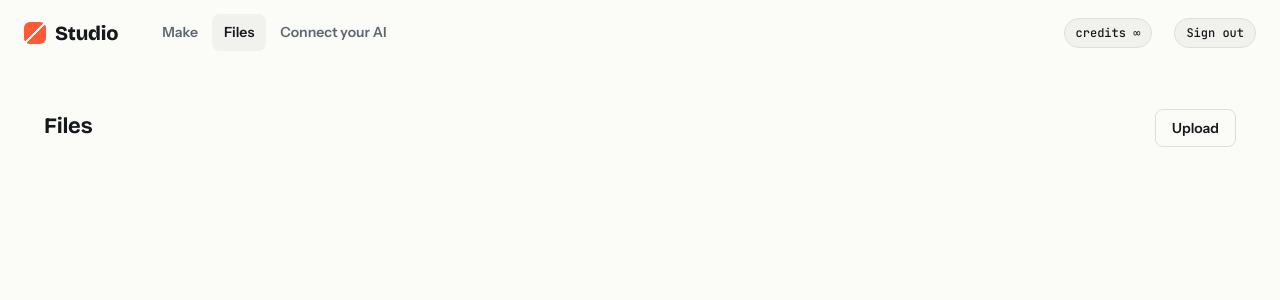
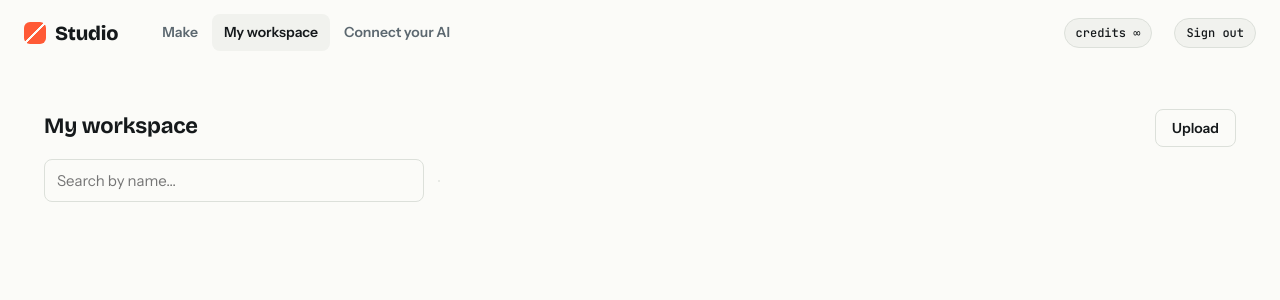
Before and after one commit to Tamas54/ai-conversioneditor, a FastAPI app: page /app/files in a window 1280 px wide. Shown: the top 300 px of the page. Run offline with FastAPI, Linux system fonts and the light colour scheme; data that the repository does not hold is empty; parts of the project's set-up code (start-up, migrations or seed data) failed here and were passed over; some libraries are stand-ins or nearby versions.

Commit message:
My workspace: search by name and filter by type; MCP files list finds files by name
- Files tab renamed My workspace, with a search box (accents and _/- ignored) and type filters with card counts
- MCP files(action=list): query (best matches first, stopwords dropped), kind, offset, total/more, readable dates, made_from, a hint when nothing matches
- Page renders and their intermediate PDFs are hidden (ephemeral) instead of filling the workspace
- Background-job results carry job_id, as the tool descriptions say
- Every MCP tool call is logged with name, short args and time

Co-Authored-By: Claude Opus 5.5 <noreply@anthropic.com>

```diff
--- a/app/seo.py
+++ b/app/seo.py
@@ -55,7 +55,7 @@ PAGES: dict[str, dict[str, Any]] = {
         "title": "Poster, flyer & certificate maker",
         "desc": "Posters, flyers, report covers and certificates — type the words, get a print-ready PDF with real typography, then fine-tune it in the design editor.",
         "h1": "Design posters, flyers and certificates",
-        "intro": "Choose a format and fill in the words; layout and typography are done for you. It opens in an Illustrator-like design editor with every text still editable, and the print-ready PDF and PNG are in your files.",
+        "intro": "Choose a format and fill in the words; layout and typography are done for you. It opens in an Illustrator-like design editor with every text still editable, and the print-ready PDF and PNG are in your workspace.",
         "points": ["Print-ready PDF", "Posters, flyers, report covers, certificates", "Your picture, a stock photo or an AI image", "Editable design file"],
         "faq": [("Is it print-ready?", "Yes — a vector PDF at the right paper size (A3, A4, A5, Letter).")],
     },
--- a/app/static/product.css
+++ b/app/static/product.css
@@ -32,7 +32,7 @@ a { color: inherit; }
 .btn.wide { width: 100%; justify-content: center; }
 .btn:disabled { opacity: .5; cursor: progress; }
 label { display: grid; gap: 6px; font-weight: 600; font-size: 13px; margin-bottom: 14px; }
-input[type=text], input[type=email], input[type=password], input[type=number], textarea, select {
+input[type=text], input[type=search], input[type=email], input[type=password], input[type=number], textarea, select {
   font: 15px/1.4 var(--f-body); color: var(--ink); background: var(--paper); border: 1px solid var(--rule);
   border-radius: 8px; padding: 10px 12px; width: 100%; }
 textarea { min-height: 110px; resize: vertical; }
@@ -505,3 +505,10 @@ input[type=file].needs { outline: 2px solid var(--err); outline-offset: 3px; bor
 .connect details.advanced summary { cursor: pointer; font-weight: 600; font-size: 14px; color: var(--graphite); }
 .connect details.advanced[open] summary { margin-bottom: 14px; }
 @media (max-width: 560px) { .addr-row { flex-direction: column; } .addr-row .btn { justify-content: center; } .consent-actions .btn { flex: 1; } }
+
+/* My workspace: keresés + típus-szűrő (telefonon a gombsor a saját sávjában görget, az oldal nem) */
+.ws-bar { display: flex; flex-wrap: wrap; align-items: center; gap: 10px 14px; margin: 4px 0 18px; }
+.ws-bar input[type=search] { flex: 1 1 220px; max-width: 380px; margin: 0; }
+.ws-kinds { max-width: 100%; overflow-x: auto; scrollbar-width: none; }
+.ws-kinds button .muted { font-weight: 500; opacity: .7; margin-left: 2px; }
+.ws-kinds button[aria-pressed="true"] .muted { color: inherit; }
--- a/app/templates/app.html
+++ b/app/templates/app.html
@@ -30,7 +30,7 @@
   <a class="brand" href="/app">{{PRODUCT}}</a>
   <nav aria-label="Main">
     <a href="/app" data-nav="home">Make</a>
-    <a href="/app/files" data-nav="files">Files</a>
+    <a href="/app/files" data-nav="files">My workspace</a>
     <a href="/app/connect" data-nav="connect">Connect your AI</a>
   </nav>
   <span class="spacer"></span>
@@ -98,8 +98,12 @@
 
 <template id="t-files">
   <section class="sheet">
-    <div class="row-head"><h2>Files</h2>
+    <div class="row-head"><h2>My workspace</h2>
       <label class="btn" style="margin:0">Upload<input type="file" id="upload" hidden></label></div>
+    <div class="ws-bar" role="search">
+      <input type="search" id="ws-q" placeholder="Search by name…" aria-label="Search your files by name" autocomplete="off">
+      <div class="seg-mini ws-kinds" id="ws-kinds" aria-label="Show"></div>
+    </div>
     <div class="files" id="all-files"></div>
   </section>
 </template>
@@ -334,6 +338,12 @@ function groupFiles(list) {
   }
   return out;
 }
+// My workspace: típuscsoportok (a szűrő-gombok sorrendje = WS_LABELS) és a név-normalizálás (ékezet, _ - . mind szóköz)
+const WS_KINDS = { doc: ["docx", "doc", "odt", "rtf", "md", "txt", "html", "htm", "epub"], deck: ["pptx", "ppt", "odp", "key", "deckcraft"],
+  pdf: ["pdf"], image: ["png", "jpg", "jpeg", "webp", "gif", "bmp", "psd", "psb", "tif", "tiff", "heic", "avif"],
+  design: ["vectorcraft", "designcraft", "svg", "ai", "eps", "idml"], sheet: ["xlsx", "xls", "csv", "tsv", "ods"] };
+const WS_LABELS = { doc: "Documents", deck: "Presentations", pdf: "PDFs", image: "Images", design: "Designs", sheet: "Spreadsheets", other: "Other" };
+const normName = t => (t || "").normalize("NFD").replace(/[\u0300-\u036f]/g, "").toLowerCase().replace(/[^0-9a-z]+/g, " ").trim();
 function renderFiles(el, list) {
   list = groupFiles(list);
   el.innerHTML = list.length ? list.map(fileCard).join("") : `<div class="empty">Nothing here yet — make something above, or upload a file.</div>`;
@@ -411,7 +421,31 @@ const views = {
       const f = e.target.files[0]; if (!f) return;
       await uploadFile(f); toast(`Uploaded ${f.name}`); await views.files();
     });
-    await loadFiles(); renderFiles($("#all-files"), files);
+    await loadFiles();
+    // keresés (ékezet és _/- nélkül, minden szó számít) + típus-szűrő; a választás a fülön marad (sessionStorage)
+    const kindOf = f => Object.keys(WS_KINDS).find(k => WS_KINDS[k].includes(f.ext)) || "other";
+    const counts = {};                                    // a gombon annyi, ahány KÁRTYA lesz (egy készítés testvérei egy kártya)
+    for (const k of [...Object.keys(WS_LABELS)]) counts[k] = groupFiles(files.filter(f => kindOf(f) === k)).length;
+    let st = { q: "", kind: "all" };
+    try { st = { ...st, ...JSON.parse(sessionStorage.getItem("ws") || "{}") }; } catch {}
+    if (st.kind !== "all" && !counts[st.kind]) st.kind = "all";
+    const kinds = [["all", "All", groupFiles(files).length], ...Object.keys(WS_LABELS).filter(k => counts[k]).map(k => [k, WS_LABELS[k], counts[k]])];
+    $("#ws-kinds").innerHTML = kinds.map(([k, t, n]) => `<button type="button" data-k="${k}" aria-pressed="${k === st.kind}">${t} <span class="muted">${n}</span></button>`).join("");
+    const q = $("#ws-q"); q.value = st.q;
+    const draw = () => {
+      const words = normName(st.q).split(" ").filter(Boolean);
+      const list = files.filter(f => (st.kind === "all" || kindOf(f) === st.kind)
+        && words.every(w => normName(`${f.label || ""} ${f.original_filename || ""} ${f.source_label || ""}`).includes(w)));
+      renderFiles($("#all-files"), list);
+      if (!list.length && files.length) $("#all-files").innerHTML = `<div class="empty">Nothing matches${st.q ? ` “${esc(st.q)}”` : ""}. Names are kept as you uploaded them — try another word, or <a href="#" id="ws-clear">show everything</a>.</div>`;
+      $("#ws-clear")?.addEventListener("click", e => { e.preventDefault(); st = { q: "", kind: "all" }; q.value = ""; sync(); });
+      try { sessionStorage.setItem("ws", JSON.stringify(st)); } catch {}
+    };
+    const sync = () => { $("#ws-kinds").querySelectorAll("button").forEach(b => b.setAttribute("aria-pressed", b.dataset.k === st.kind)); draw(); };
+    $("#ws-kinds").addEventListener("click", e => { const b = e.target.closest("button"); if (b) { st.kind = b.dataset.k; sync(); } });
+    q.addEventListener("input", () => { st.q = q.value; draw(); });
+    q.addEventListener("keydown", e => { if (e.key === "Escape" && q.value) { q.value = ""; st.q = ""; draw(); } });
+    draw();
     if (account?.guest) $("#all-files").insertAdjacentHTML("beforebegin", `<p class="muted small" style="margin:-6px 0 14px">You're working as a guest: files are kept for 24 hours and uploads up to ${account.guest_max_upload_mb} MB. <a href="/signup?next=/app">Create a free account</a> to keep them.</p>`);
   },
   async connect() {
@@ -550,7 +584,7 @@ function setTitle(t) {
   document.title = SEO_PAGE && location.pathname.replace(/\/+$/, "") === aboutPath ? SERVER_TITLE
     : t ? `${t} — ${PRODUCT}` : `${PRODUCT} — documents, slides, photos and PDFs, changed by asking`;
 }
-const VIEW_TITLES = { files: "Files", connect: "Connect your AI", plans: "Plans & pricing" };
+const VIEW_TITLES = { files: "My workspace", connect: "Connect your AI", plans: "Plans & pricing" };
 let baseTitle = "";            // az aktuális nézet címe (a készítő-fiók bezárásakor ez áll vissza)
 async function route() {
   appSteps++;
@@ -621,7 +655,7 @@ window.addEventListener("message", e => {
       history.replaceState(history.state, "", `/app/file/${encodeURIComponent(cur.file_id)}` + (app ? `/edit/${app}` : ""));
     }
   }
-  if (e.data.type === "save_failed") toast("Couldn't save to your files — it was downloaded instead");
+  if (e.data.type === "save_failed") toast("Couldn't save to your workspace — it was downloaded instead");
 });
 
 // ---------- feltöltés + képválasztó ----------
@@ -802,14 +836,14 @@ const swatches = () => `<fieldset style="border:0;padding:0;margin:0"><legend st
   <div class="swatches">${ACCENTS.map((c, i) => `<input type="radio" name="accent" value="${c}" style="--c:${c}" aria-label="${c}" ${i ? "" : "checked"}>`).join("")}</div></fieldset>`;
 
 // ---------- ÁTJÁRÁS-RENDSZER ----------
-// 1) Fájlhely: MINDEN készítő MINDEN fájlmezője ez — feltöltés, „From your files”, vagy kívülről átadott fájl.
+// 1) Fájlhely: MINDEN készítő MINDEN fájlmezője ez — feltöltés, „From your workspace”, vagy kívülről átadott fájl.
 const EXT = {
   image: ["jpg", "jpeg", "png", "webp", "tif", "tiff", "bmp", "gif", "psd"],
   doc: ["docx", "doc", "odt", "rtf", "md", "txt", "html", "htm"],
   slides: ["pptx", "potx", "ppt", "odp"], pdf: ["pdf"],
 };
 const extOf = n => (String(n).split(/[?#]/)[0].split(".").pop() || "").toLowerCase();
-// Saját ejtőzóna: a natív <input type=file> rejtve (a böngésző nyelvén írna, és nem tudna a „From your files”-ról);
+// Saját ejtőzóna: a natív <input type=file> rejtve (a böngésző nyelvén írna, és nem tudna a „From your workspace”-ról);
 // a kiválasztott fájlok EGY helyen látszanak: bélyegkép + név + ✕ (saját fájl és most feltöltendő egyaránt).
 const ICON_UP = `<svg viewBox="0 0 24 24" width="22" height="22" fill="none" stroke="currentColor" stroke-width="1.8" stroke-linecap="round" stroke-linejoin="round" aria-hidden="true"><path d="M12 15V4"/><path d="m7 9 5-5 5 5"/><path d="M4 15v3a2 2 0 0 0 2 2h12a2 2 0 0 0 2-2v-3"/></svg>`;
 const extList = exts => [...new Set((exts || []).map(e => ({ jpeg: "jpg", tiff: "tif", htm: "html", potx: "pptx" }[e] || e)))];
@@ -818,7 +852,7 @@ function fileSlot(name, { exts = null, multiple = false, label = "File", hint =
     ${label ? `<span class="slot-label">${label}</span>` : ""}
     <div class="slot-drop" role="button" tabindex="0"><input type="file" name="${name}" accept="${exts ? exts.map(e => "." + e).join(",") : ""}"${multiple ? " multiple" : ""} hidden tabindex="-1">
       <span class="slot-drop-icon">${ICON_UP}</span><span class="slot-drop-text"></span>
-      <button type="button" class="btn ghost slot-pick">From your files</button></div>
+      <button type="button" class="btn ghost slot-pick">From your workspace</button></div>
     <div class="slot-list" hidden></div><div class="slot-chips"></div>${hint}</div>`;
 }
 const slotEl = (form, name) => form.querySelector(`.slot[data-slot="${name}"]`);
@@ -1217,7 +1251,7 @@ async function blankSubmit(kind, fd) {
     background: fd.get("bbg"), width: fd.get("bw"), height: fd.get("bh") }) });
   return { ...r, edit: true, msg: `A blank ${BLANK[kind].what} is open in the ${BLANK[kind].editor}` };
 }
-// fájl érkezik (ráejtés, „From your files”, átvitel) egy „New” módban álló ablakba → a fájlos módra vált (nincs rejtett, elnyelt fájl)
+// fájl érkezik (ráejtés, „From your workspace”, átvitel) egy „New” módban álló ablakba → a fájlos módra vált (nincs rejtett, elnyelt fájl)
 function leaveNewOnFile(form, field, fallback) {
   form.addEventListener("slotchange", () => {
     if (form.querySelector(`[name=${field}]:checked`)?.value !== "new") return;
@@ -1345,7 +1379,7 @@ const MAKERS = {
     },
   },
   social: {
-    cta: "Make the post", title: "Social post", sub: "Headline + picture → every size you tick. It opens in the design editor to fine-tune; the ready-to-post PNGs are in your files.",
+    cta: "Make the post", title: "Social post", sub: "Headline + picture → every size you tick. It opens in the design editor to fine-tune; the ready-to-post PNGs are in your workspace.",
     fields: () => `<label>Headline<input type="text" name="headline" maxlength="120" placeholder="Leave empty to type it in the design editor"></label>
       <label>Subtitle<input type="text" name="subtitle" maxlength="160"></label>
       <label>Handle or URL<input type="text" name="handle" maxlength="60" placeholder="@yourbrand"></label>
@@ -1364,7 +1398,7 @@ const MAKERS = {
       if (fd.get("cut")) { body.remove_background = true; body.background = await readPicker(form, "bg"); }
       const r = await api("/api/make/social", { method: "POST", body: JSON.stringify(body) });
       const n = r.posts.length;
-      return { ...editNative(r.posts[0].files, n), msg: `Opening the design editor — the PNG${n > 1 ? `s of all ${n} sizes are` : " is"} in your files too` };
+      return { ...editNative(r.posts[0].files, n), msg: `Opening the design editor — the PNG${n > 1 ? `s of all ${n} sizes are` : " is"} in your workspace too` };
     },
   },
   book: {
@@ -1384,7 +1418,7 @@ const MAKERS = {
       $("#make-status").textContent = "Typesetting the book…";
       const r = await api("/api/make/book", { method: "POST", body: JSON.stringify({ file_id: m.file_id, title: fd.get("title"), author: fd.get("author"), size: fd.get("size"), cover: await readPicker(form, "cover"), style_file_id, layout: fd.get("layout") }) });
       return fd.get("layout") === "booklet" ? { ...r, edit: true, msg: "Your booklet is open in the PDF editor" }
-        : { ...r, edit: true, msg: "Your book is open in the Word editor — the PDF is in your files too" };
+        : { ...r, edit: true, msg: "Your book is open in the Word editor — the PDF is in your workspace too" };
     },
   },
   photo: {
@@ -1393,7 +1427,7 @@ const MAKERS = {
       return m === "new" ? BLANK.photo.cta : m === "restore" ? "Restore" : m === "open" ? "Open in editor"
         : m === "quick" ? ({ enhance: "Enhance", remove_background: "Remove the background", replace_background: "Swap the background" })[a] || "Fix it" : "Edit the photo";
     },
-    title: "Photos", sub: "The result opens in the photo editor. Edits and restorations come as a layered Photoshop file (PSD) — nothing is lost, every step can be undone by hand; a JPG is in your files too.",
+    title: "Photos", sub: "The result opens in the photo editor. Edits and restorations come as a layered Photoshop file (PSD) — nothing is lost, every step can be undone by hand; a JPG is in your workspace too.",
     fields: () => `<div data-photo-files>${fileSlot("photos", { exts: EXT.image, multiple: true, label: "Photos" })}</div>
       <div class="seg" style="margin:0 0 16px"><label><input type="radio" name="mode" value="new"><span>New</span></label>
       <label><input type="radio" name="mode" value="edit" checked><span>Edit with words</span></label>
@@ -1436,7 +1470,7 @@ const MAKERS = {
       if (mode !== "quick" && mode !== "open" && account?.guest) throw needAccount();
       const ids = await readSlot(form, "photos", "a photo");
       if (mode === "open") {
-        return { file_id: ids[0], n: ids.length, edit: true, msg: ids.length > 1 ? "Opening the first one — the others are in your files" : "Opening the photo editor…" };
+        return { file_id: ids[0], n: ids.length, edit: true, msg: ids.length > 1 ? "Opening the first one — the others are in your workspace" : "Opening the photo editor…" };
       }
       const instr = instr0, action = mode === "quick" ? fd.get("action") : "", st = $("#make-status");
       if (mode === "restore") {
@@ -1444,7 +1478,7 @@ const MAKERS = {
         const r = await pollJob(job, j => j.total ? `Restoring picture ${Math.min(j.done + 1, j.total)} of ${j.total}…` : "Finding the pictures…");
         await loadAccount();
         const psd = r.files.find(x => x.file_id.endsWith(".psd"));
-        const many = r.photos > 1 ? ` — all ${r.photos} restored pictures are in your files` : "";
+        const many = r.photos > 1 ? ` — all ${r.photos} restored pictures are in your workspace` : "";
         return { file_id: (psd || r).file_id, n: r.files.length, edit: true, msg: `Restored — the layers are open in the photo editor${many}` };
       }
       if (instr) {
@@ -1461,11 +1495,11 @@ const MAKERS = {
         last = await api("/api/make/photo", { method: "POST", body: JSON.stringify({ file_id: id, action, background: await readPicker(form, "bg"), blur: +fd.get("blur") }) });
       }
       return { ...last, n: ids.length, edit: true, msg: (quickNote ? quickNote + "Describe an edit next time for more. " : "")
-        + (ids.length > 1 ? `Opening the last one in the photo editor — all ${ids.length} are in your files` : "Opening the photo editor…") };
+        + (ids.length > 1 ? `Opening the last one in the photo editor — all ${ids.length} are in your workspace` : "Opening the photo editor…") };
     },
   },
   print: {
-    cta: "Make the design", title: "Print design", sub: "Pick a format and fill in the words — layout and typography are done for you. It opens in the design editor to fine-tune; the print-ready PDF is in your files.",
+    cta: "Make the design", title: "Print design", sub: "Pick a format and fill in the words — layout and typography are done for you. It opens in the design editor to fine-tune; the print-ready PDF is in your workspace.",
     fields: () => `<label>Format<select name="template"><option value="poster">Poster</option><option value="flyer">Flyer</option><option value="report_cover">Report cover</option><option value="certificate">Certificate</option></select></label>
       <label>Title / name<input type="text" name="title" maxlength="120" placeholder="Leave empty to type it in the design editor"></label>
       <label>Subtitle<input type="text" name="subtitle" maxlength="160"></label>
@@ -1480,7 +1514,7 @@ const MAKERS = {
         ? { recipient: fd.get("title"), title: fd.get("subtitle") || "Certificate", lead: "This certificate is presented to", text: fd.get("body"), date: fd.get("meta") }
         : { title: fd.get("title"), subtitle: fd.get("subtitle"), body: fd.get("body"), date: fd.get("meta"), author: fd.get("meta"), image: img };
       const r = await api("/api/make/design", { method: "POST", body: JSON.stringify({ template: t, data, accent: fd.get("accent"), editable: true }) });
-      return { ...editNative(r.files, 1), msg: "Opening the design editor — the print-ready PDF is in your files too" };
+      return { ...editNative(r.files, 1), msg: "Opening the design editor — the print-ready PDF is in your workspace too" };
     },
   },
   scan: {
@@ -1515,7 +1549,7 @@ const MAKERS = {
       const open = r.files.find(x => x.file_id.endsWith(".docx")) || r.files.find(x => x.file_id.endsWith(".pdf")) || r;
       const where = EDITOR_NAMES[editorsFor(extOf(open.file_id))[0]?.[0]];
       return { file_id: open.file_id, n: r.files.length, msg: parts.join(" · ") + (where ? ` — open in the ${where}` : "")
-        + (r.files.length > 2 ? `; the other ${r.files.length - 1} files are in your files` : r.files.length > 1 ? "; the other file is in your files too" : "") };
+        + (r.files.length > 2 ? `; the other ${r.files.length - 1} files are in your workspace` : r.files.length > 1 ? "; the other file is in your workspace too" : "") };
     },
   },
   convert: {
@@ -1895,8 +1929,8 @@ function openMaker(kind, opts = {}) {
       $("#drawer").close(); await loadAccount();
       // ELV: minden készítő a LÁTHATÓ szerkesztőbe visz, ha az eredmény típusára van szerkesztő (kivéve: edit:false)
       const ed = editorsFor(extOf(r.file_id))[0], edit = r.edit ?? !!ed;
-      const more = r.n > 2 ? ` — the other ${r.n - 1} files are in your files` : r.n > 1 ? " — the other file is in your files too" : "";
-      toast(r.msg || (edit && ed ? `Opening the ${EDITOR_NAMES[ed[0]]}…${more}` : r.n > 1 ? `Done — ${r.n} files are in your files` : "Done"));
+      const more = r.n > 2 ? ` — the other ${r.n - 1} files are in your workspace` : r.n > 1 ? " — the other file is in your workspace too" : "";
+      toast(r.msg || (edit && ed ? `Opening the ${EDITOR_NAMES[ed[0]]}…${more}` : r.n > 1 ? `Done — ${r.n} files are in your workspace` : "Done"));
       nav("/app/file/" + encodeURIComponent(r.file_id) + (edit && ed ? "/edit" : ""));
     } catch (err) {
       go.disabled = false; if (alt) alt.disabled = false;
--- a/app/tools/pptx_builder.py
+++ b/app/tools/pptx_builder.py
@@ -920,6 +920,8 @@ async def pptx_render_slide(
     pdf_out = await _convert(pool, file_id=file_id, target_format="pdf")
     pdf_fid = pdf_out["file_id"]
     pdf_path = _resolve(pdf_fid)
+    from app.tools.visual_feedback import _hide
+    _hide(pdf_fid, file_id)                      # ellenőrző render: rejtett, nem a felhasználó anyaga
 
     # Step 2: PyMuPDF rasterizes each PDF page → PNG
     doc = fitz.open(str(pdf_path))
@@ -935,6 +937,7 @@ async def pptx_render_slide(
         png_fid = new_file_id("png")
         with open(output_path(png_fid), "wb") as f:
             f.write(pix.tobytes("png"))
+        _hide(png_fid, file_id)
         return {
             "slide_index": idx,
             "image_file_id": png_fid,
```
Also changed, not shown: app/mcp_server.py (+96 -8 lines), app/tools/visual_feedback.py (+12 -3 lines).
